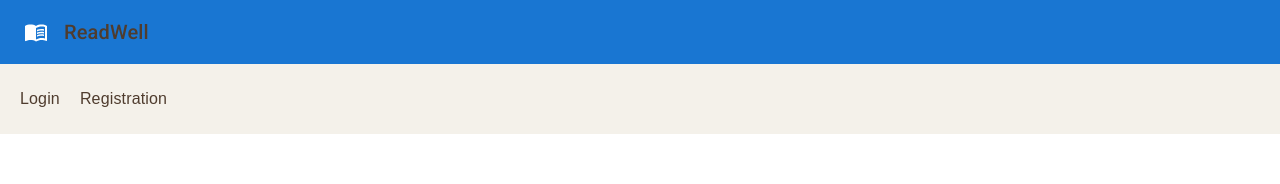
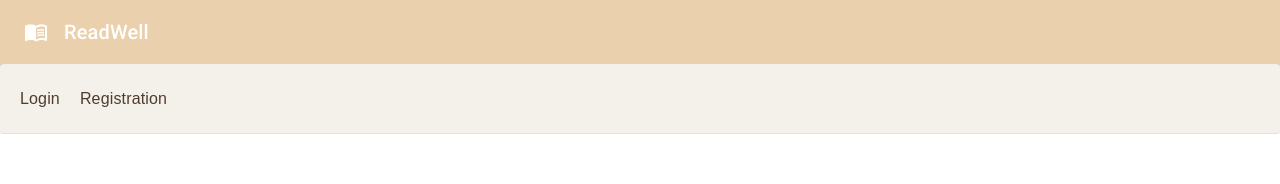
Before and after one commit to TylerDSmalley/readWell, a React (Create React App) app in the folder client/: page / in a window 1280 px wide. Shown: the top 184 px of the page. Built offline with nearby package versions, Linux system fonts and the light colour scheme; no server answers.

Commit message:
Update App.js
added styling

```diff
--- a/client/src/App.js
+++ b/client/src/App.js
@@ -16,7 +16,7 @@ import Login from "./pages/Login";
 import PageNotFound from "./pages/PageNotFound";
 import UserList from './pages/admin/UserList';
 import BookList from './pages/admin/BookList';
-import ReviewList from './pages/ReviewList';
+import ReviewList from './pages/admin/ReviewList';
 import Book from './pages/Book';
 import { AuthContext } from "./helpers/AuthContext";
 import { useState, useEffect } from "react";
@@ -75,11 +75,11 @@ function App() {
         <Router>
           <ThemeProvider theme={theme}>
             <CssBaseline />
-            <AppBar position="relative">
-              <Toolbar>
+            <AppBar position="relative" className="navbar2">
+              <Toolbar className="navbar2">
                 <MenuBookIcon sx={{ mr: 2 }} />
                 <Typography variant="h6" color="inherit" noWrap>
-                <Link to="/" className='m-0'> ReadWell</Link>
+                <Link to="/" className='m-0 text-white'>ReadWell</Link>
                 </Typography>
                 <Typography variant="h5" color="inherit" align="right" noWrap style={{ flex: 1 }}>
                   {authState.email}
@@ -87,7 +87,7 @@ function App() {
               </Toolbar>
             </AppBar>
           </ThemeProvider>
-          <div className="navbar">
+          <div className="navbar border-bottom rounded-2">
             <div className="links">
               {!authState.status ? (
                 <>
```
